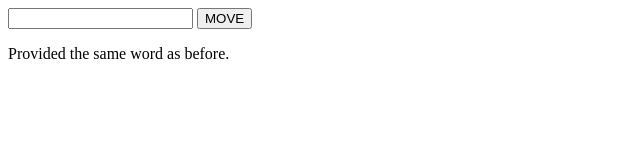
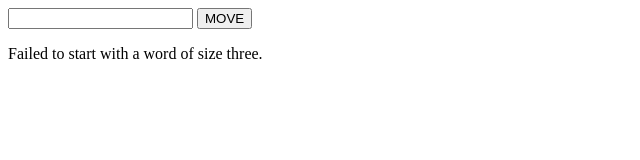
Before and after one commit to tkellehe/swaps, a plain HTML site: page index.html in a window 1280 px wide. Both pictures are taken after a click on the button "MOVE". Shown: the full height of the page, 0-640 px from the left. Drawn offline with Linux system fonts and the light colour scheme.

Commit message:
bug
Fixed bug in the simple gui that told wrong error message.

```diff
--- a/index.html
+++ b/index.html
@@ -45,13 +45,17 @@ function game() {
   var result = -1;
   if(swaps.past) {
     result = swaps.move(word);
+    if(result) {
+      word = swaps.constants.MOVE_CODES.TEXT[result];
+    }
   } else {
     result = swaps.start(word);
+    if(result) {
+      word = swaps.constants.START_CODES.TEXT[result];
+    }
   }
 
-  if(result) {
-    word = swaps.constants.MOVE_CODES.TEXT[result];
-  }
+
   var p = document.createElement("p");
   p.innerText = word;
   div_past.appendChild(p);
```
